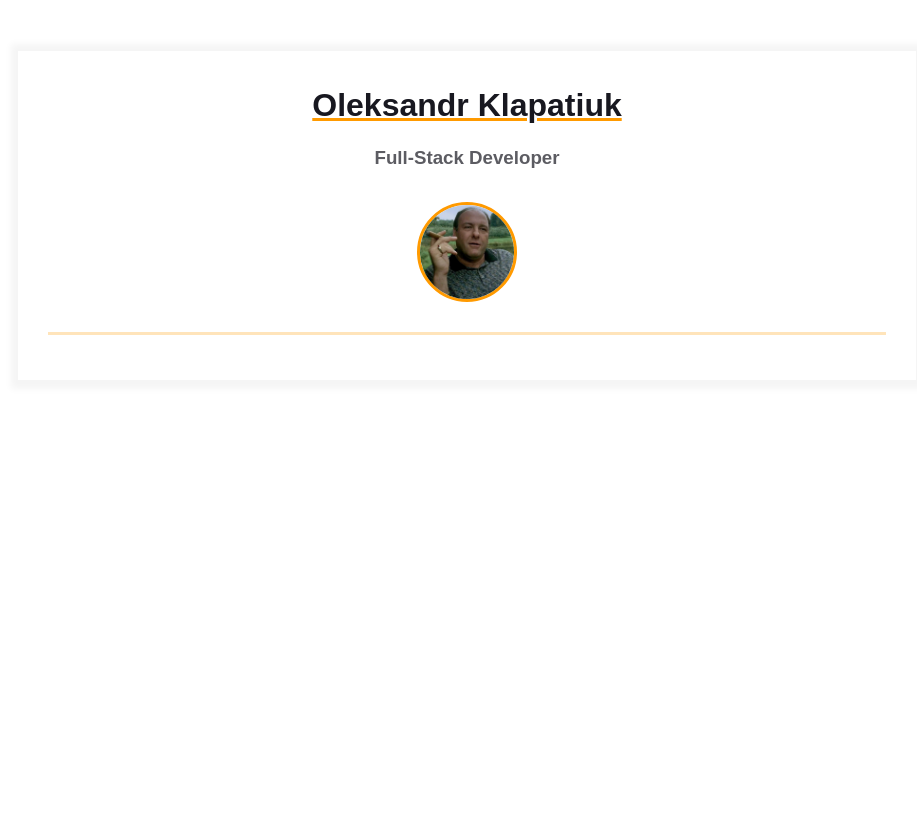
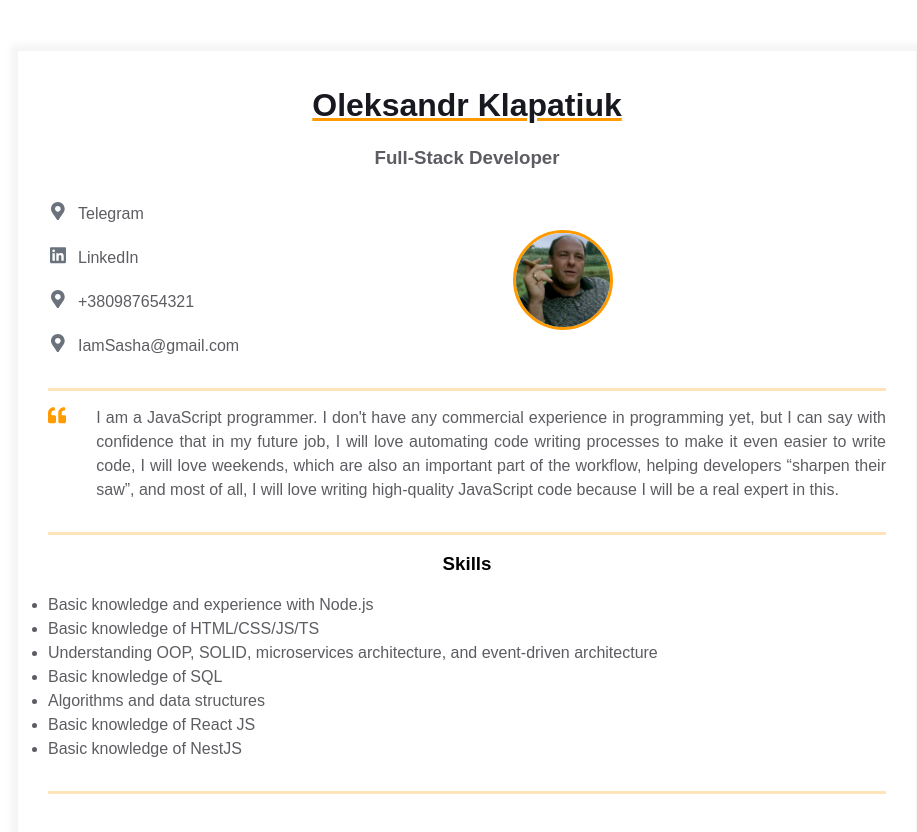
Before and after one commit to Sashko26/homepage, a plain HTML site: page index.html in a window 1280 px wide. Shown: the whole page, without its empty margins (173-1090 px from the left). Before the commit the page ends 800 px from the top, so only its background shows below. Drawn offline with Linux system fonts and the light colour scheme.

Commit message:
Added introduction section, skills section and contact information

```diff
--- a/index.html
+++ b/index.html
@@ -5,7 +5,6 @@
   <title>Résumé</title>
   <link rel="stylesheet" href="styles.css" />
   <meta name="viewport" content="width=device-width, initial-scale=1" />
-
 </head>
 <body>
   <main>
@@ -16,7 +15,83 @@
           <h3 class="contact-info__sub-header">Full-Stack Developer</h3>
 
           <div class="contact_info_container fh">
-                <div class="contact-info__block"></div>
+            <div class="contact-info__block">
+              <a href="https://t.me/Klapatiuk" rel="author" class="contact-info__item">
+                <div class="contact-info__item-icon-wrapper">
+                  <svg
+                    class="contact-info__item-icon"
+                    xmlns="http://www.w3.org/2000/svg"
+                    viewBox="0 0 384 512"
+                  >
+                    <path
+                      d="M172.268 501.67C26.97 291.031 0 269.413 0 192 0 85.961 85.961 0 192
+                      0s192 85.961 192 192c0 77.413-26.97 99.031-172.268 309.67-9.535
+                      13.774-29.93 13.773-39.464 0zM192 272c44.183 0 80-35.817
+                      80-80s-35.817-80-80-80-80 35.817-80 80 35.817 80 80 80z"
+                    ></path>
+                  </svg>
+                </div>
+                <span>Telegram</span>
+              </a>
+              <a
+                href="https://linkedin.com/in/oleksandrklapatiuk-69aa92186/"
+                rel="author"
+                class="contact-info__item"
+              >
+                <div class="contact-info__item-icon-wrapper">
+                  <svg
+                    class="contact-info__item-icon"
+                    xmlns="http://www.w3.org/2000/svg"
+                    viewBox="0 0 448 512"
+                  >
+                    <path
+                      d="M416 32H31.9C14.3 32 0 46.5 0 64.3v383.4C0 465.5 14.3 480 31.9
+                      480H416c17.6 0 32-14.5 32-32.3V64.3c0-17.8-14.4-32.3-32-32.3zM135.4
+                      416H69V202.2h66.5V416zm-33.2-243c-21.3 0-38.5-17.3-38.5-38.5S80.9 96
+                      102.2 96c21.2 0 38.5 17.3 38.5 38.5 0 21.3-17.2 38.5-38.5 38.5zm282.1
+                      243h-66.4V312c0-24.8-.5-56.7-34.5-56.7-34.6 0-39.9 27-39.9
+                      54.9V416h-66.4V202.2h63.7v29.2h.9c8.9-16.8 30.6-34.5 62.9-34.5 67.2
+                      0 79.7 44.3 79.7 101.9V416z"
+                    ></path>
+                  </svg>
+                </div>
+                <span>LinkedIn</span>
+              </a>
+              <a href="tel:+380987654321" rel="author" class="contact-info__item">
+                <div class="contact-info__item-icon-wrapper">
+                  <svg
+                    class="contact-info__item-icon"
+                    xmlns="http://www.w3.org/2000/svg"
+                    viewBox="0 0 384 512"
+                  >
+                    <path
+                      d="M172.268 501.67C26.97 291.031 0 269.413 0 192 0 85.961 85.961 0 192
+                      0s192 85.961 192 192c0 77.413-26.97 99.031-172.268 309.67-9.535
+                      13.774-29.93 13.773-39.464 0zM192 272c44.183 0 80-35.817
+                      80-80s-35.817-80-80-80-80 35.817-80 80 35.817 80 80 80z"
+                    ></path>
+                  </svg>
+                </div>
+                <span>+380987654321</span>
+              </a>
+              <a href="mailto:IamSasha@gmail.com" rel="author" class="contact-info__item">
+                <div class="contact-info__item-icon-wrapper">
+                  <svg
+                    class="contact-info__item-icon"
+                    xmlns="http://www.w3.org/2000/svg"
+                    viewBox="0 0 384 512"
+                  >
+                    <path
+                      d="M172.268 501.67C26.97 291.031 0 269.413 0 192 0 85.961 85.961 0 192
+                      0s192 85.961 192 192c0 77.413-26.97 99.031-172.268 309.67-9.535
+                      13.774-29.93 13.773-39.464 0zM192 272c44.183 0 80-35.817
+                      80-80s-35.817-80-80-80-80 35.817-80 80 35.817 80 80 80z"
+                    ></path>
+                  </svg>
+                </div>
+                <span>IamSasha@gmail.com</span>
+              </a>
+            </div>
 
             <div class="contact-info__block contact-info__block--center">
               <img
@@ -29,6 +104,46 @@
             <div class="contact-info__block"></div>
           </div>
         </div>
+
+        <div class="resume__block">
+          <div class="intro">
+            <div class="intro__icon-wrapper">
+              <svg
+                class="intro__icon"
+                xmlns="http://www.w3.org/2000/svg"
+                viewBox="0 0 512 512"
+              >
+                <path
+                  d="M464 256h-80v-64c0-35.3 28.7-64 64-64h8c13.3 0 24-10.7
+                  24-24V56c0-13.3-10.7-24-24-24h-8c-88.4 0-160 71.6-160 160v240c0
+                  26.5 21.5 48 48 48h128c26.5 0 48-21.5
+                  48-48V304c0-26.5-21.5-48-48-48zm-288 0H96v-64c0-35.3 28.7-64
+                  64-64h8c13.3 0 24-10.7 24-24V56c0-13.3-10.7-24-24-24h-8C71.6
+                  32 0 103.6 0 192v240c0 26.5 21.5 48 48 48h128c26.5 0 48-21.5
+                  48-48V304c0-26.5-21.5-48-48-48z"
+                ></path>
+              </svg>
+            </div>
+            <p class="intro_text">
+              I am a JavaScript programmer. I don't have any commercial experience in programming yet, but I can say with confidence that in my future job, I will love automating code writing processes to make it even easier to write code, I will love weekends, which are also an important part of the workflow, helping developers “sharpen their saw”, and most of all, I will love writing high-quality JavaScript code because I will be a real expert in this.
+            </p>
+          </div>
+        </div>
+
+        <div class="resume__block">
+          <div class="skills">
+            <h3 class="skills__header">Skills</h3>
+            <ul class="skills__text">
+              <li>Basic knowledge and experience with Node.js</li>
+              <li>Basic knowledge of HTML/CSS/JS/TS</li>
+              <li>Understanding OOP, SOLID, microservices architecture, and event-driven architecture</li>
+              <li>Basic knowledge of SQL</li>
+              <li>Algorithms and data structures</li>
+              <li>Basic knowledge of React JS</li>
+              <li>Basic knowledge of NestJS</li>
+            </ul>
+          </div>
+        </div>
       </div>
     </div>
   </main>
```
Lines whose indentation alone changed are shown as unchanged.
